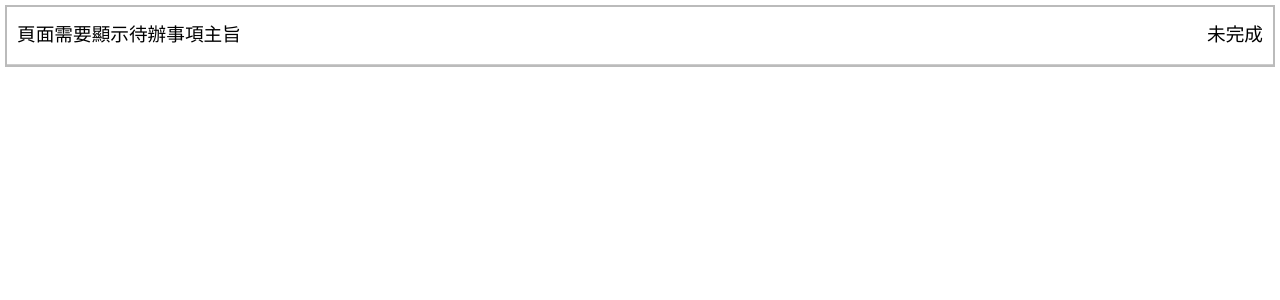
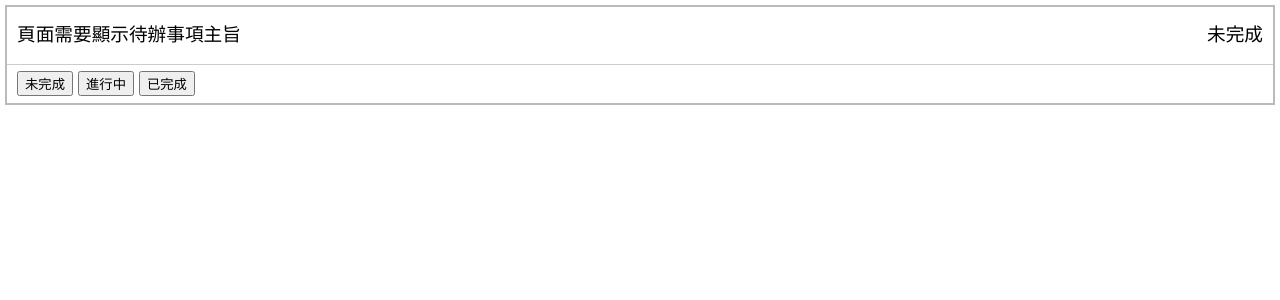
Before and after one commit to Oliver721003/angular-todo-project, an Angular app: page / in a window 1280 px wide. Shown: the top 300 px of the page. Built offline with nearby package versions, Linux system fonts and the light colour scheme.

Commit message:
feat: 單向資料繫結 - 利用事件繫結實作設定待辦事項的狀態

```diff
--- a/src/app/task/task/task.component.html
+++ b/src/app/task/task/task.component.html
@@ -3,4 +3,11 @@
     <span>{{ task.subject }}</span>
     <span>{{ getStateDesc() }}</span>
   </div>
+  <div class="button">
+    <span>
+      <button type="button" (click)="onSetTaskState(TaskState.None)">未完成</button>
+      <button type="button" (click)="onSetTaskState(TaskState.Doing)">進行中</button>
+      <button type="button" (click)="onSetTaskState(TaskState.Finish)">已完成</button>
+    </span>
+  </div>
 </div>
--- a/src/app/task/task/task.component.ts
+++ b/src/app/task/task/task.component.ts
@@ -10,6 +10,8 @@ import { Task } from '../../model/task';
 })
 export class TaskComponent implements OnInit {
   task: Task;
+
+  TaskState = TaskState;
 
   constructor() {}
 
@@ -27,4 +29,8 @@ export class TaskComponent implements OnInit {
         return '已完成';
     }
   }
+
+  onSetTaskState(state: TaskState): void {
+    this.task.state = state;
+  }
 }
```
